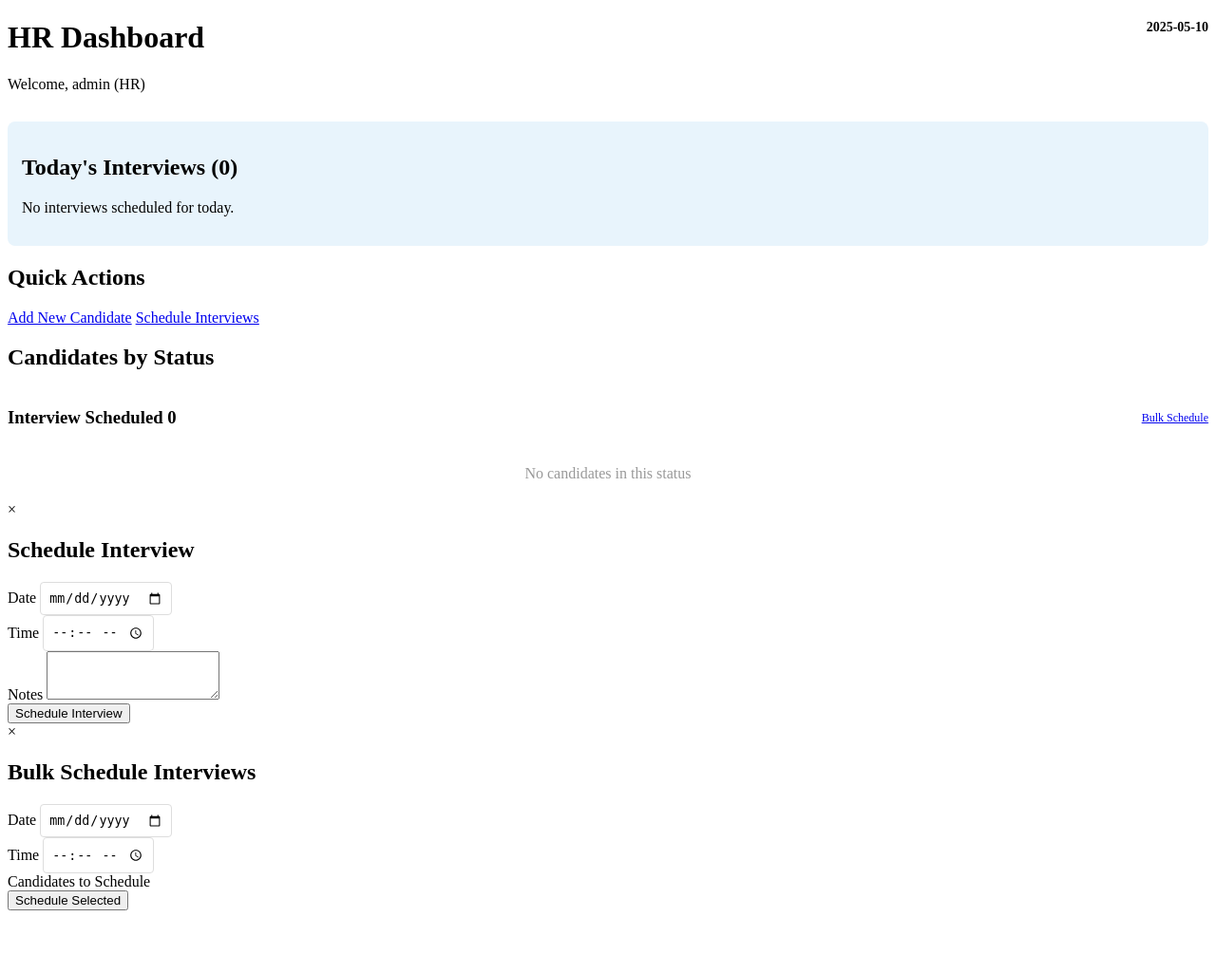
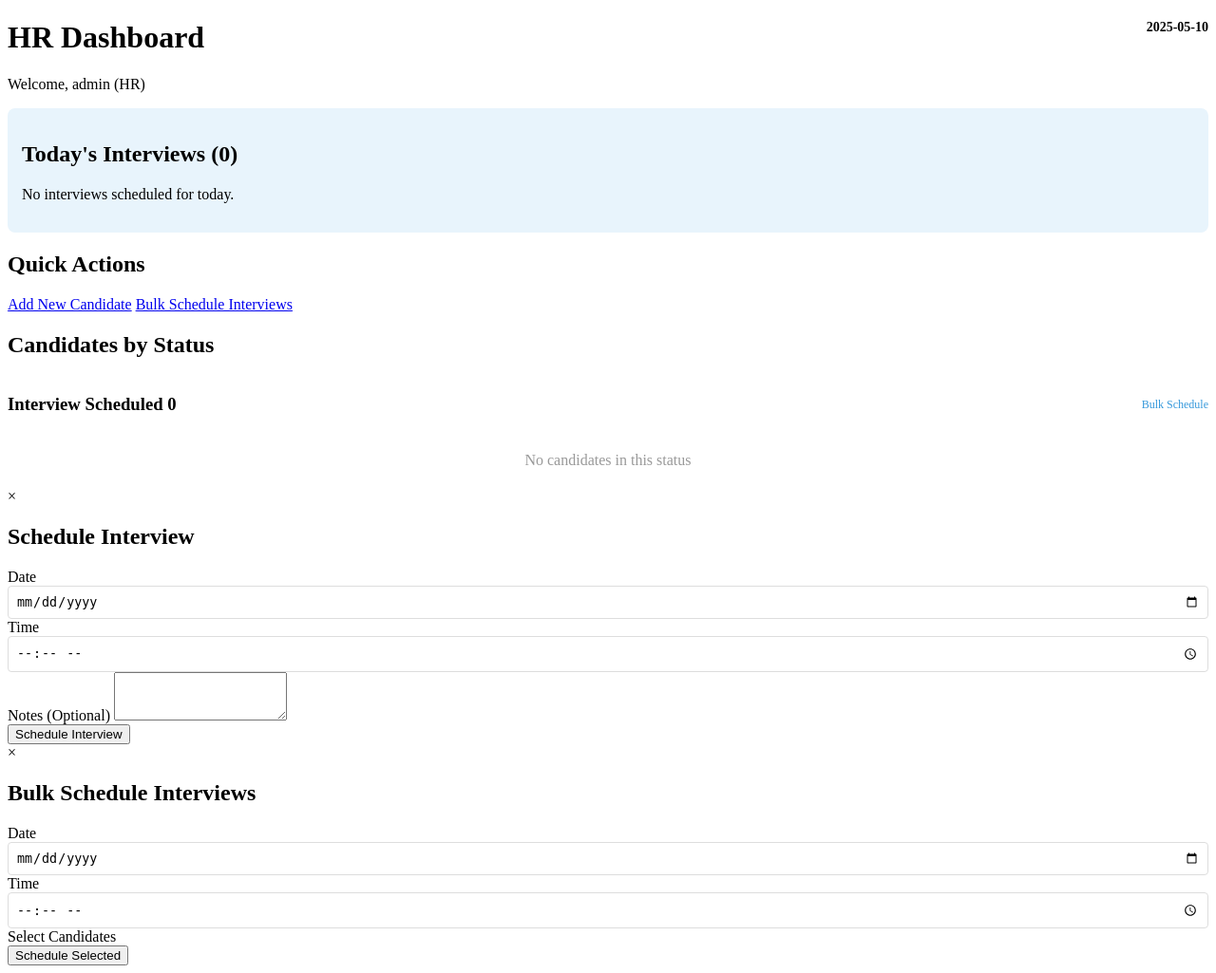
Before and after one commit to lokosmotos/daniexc, a Flask app: page /dashboard in a window 1280 px wide. Shown: the whole page at 95% size. Before the commit the page ends 959 px from the top, so only its background shows below. Run offline with Flask 2, Linux system fonts and the light colour scheme; a user stored in the database is signed in; data comes from the database, SQL or seed files in the repository; data that the repository does not hold is empty.

Commit message:
Update dashboard.html

```diff
--- a/templates/dashboard.html
+++ b/templates/dashboard.html
@@ -7,53 +7,60 @@
     <style>
         /* Previous styles remain the same */
 
-        /* Add these new styles */
-        .interview-section {
-            margin-top: 30px;
-            background: #e8f4fc;
+        /* New styles for interview scheduling */
+        .interview-info {
+            background-color: #f8f9fa;
+            padding: 10px;
+            border-radius: 5px;
+            margin-top: 8px;
+            font-size: 13px;
+        }
+        .interview-date {
+            font-weight: bold;
+            color: #e67e22;
+        }
+        .today-interviews {
+            background-color: #e8f4fc;
             padding: 15px;
             border-radius: 8px;
-        }
-        .today-interviews {
-            display: grid;
-            grid-template-columns: repeat(auto-fill, minmax(300px, 1fr));
-            gap: 15px;
-            margin-top: 15px;
+            margin-bottom: 20px;
         }
         .interview-card {
             background: white;
-            padding: 15px;
+            padding: 12px;
+            margin: 8px 0;
             border-radius: 6px;
-            box-shadow: 0 2px 4px rgba(0,0,0,0.1);
+            box-shadow: 0 1px 3px rgba(0,0,0,0.1);
         }
         .interview-time {
             font-weight: bold;
             color: #2c3e50;
-            margin-bottom: 5px;
-        }
-        .interview-candidate {
-            font-size: 16px;
-            margin-bottom: 3px;
-        }
-        .interview-position {
-            font-size: 14px;
-            color: #555;
         }
         .interview-actions {
-            margin-top: 10px;
+            margin-top: 8px;
+        }
+        .interview-actions a {
+            color: #3498db;
+            text-decoration: none;
+            margin-right: 10px;
+            font-size: 12px;
         }
         .date-picker {
             padding: 8px;
             border: 1px solid #ddd;
             border-radius: 4px;
-        }
-        .status-pool {
-            position: relative;
+            width: 100%;
+            box-sizing: border-box;
         }
         .pool-header {
             display: flex;
             justify-content: space-between;
             align-items: center;
+        }
+        .bulk-action {
+            font-size: 12px;
+            color: #3498db;
+            cursor: pointer;
         }
     </style>
 </head>
@@ -71,37 +78,33 @@
         {% endwith %}
 
         <!-- Today's Interviews Section -->
-        <div class="interview-section">
+        <div class="today-interviews">
             <h2>Today's Interviews ({{ today_interviews|length }})</h2>
             {% if today_interviews %}
-            <div class="today-interviews">
                 {% for candidate in today_interviews %}
                 <div class="interview-card">
-                    <div class="interview-time">
-                        {{ candidate.date_iv.strftime('%I:%M %p') if candidate.date_iv else 'Time not set' }}
+                    <div class="interview-time">{{ candidate.date_iv.strftime('%I:%M %p') }}</div>
+                    <div class="candidate-name">{{ candidate.name }}</div>
+                    <div class="candidate-details">
+                        {{ candidate.position }} | {{ candidate.branch }}
                     </div>
-                    <div class="interview-candidate">{{ candidate.name }}</div>
-                    <div class="interview-position">{{ candidate.position }} - {{ candidate.branch }}</div>
                     <div class="interview-actions">
                         <a href="#" onclick="openInterviewModal('{{ candidate.id }}')">Reschedule</a>
                         <a href="{{ url_for('view_candidate', candidate_id=candidate.id) }}">View Profile</a>
                     </div>
                 </div>
                 {% endfor %}
-            </div>
             {% else %}
-            <p>No interviews scheduled for today.</p>
+                <p>No interviews scheduled for today.</p>
             {% endif %}
         </div>
 
-        <!-- Quick Actions -->
         <div class="card">
             <h2>Quick Actions</h2>
             <a href="{{ url_for('add_candidate') }}" class="btn">Add New Candidate</a>
-            <a href="{{ url_for('schedule_interviews') }}" class="btn">Schedule Interviews</a>
+            <a href="#" onclick="openBulkScheduleModal()" class="btn">Bulk Schedule Interviews</a>
         </div>
 
-        <!-- Status Pools (existing code remains the same) -->
         <div class="card">
             <h2>Candidates by Status</h2>
             <div class="status-pools">
@@ -109,22 +112,24 @@
                 <div class="status-pool status-Interview-Scheduled">
                     <div class="pool-header">
                         <h3>Interview Scheduled <span class="status-badge">{{ status_counts.get('Interview Scheduled', 0) }}</span></h3>
-                        <a href="#" onclick="openBulkScheduleModal()" style="font-size: 12px;">Bulk Schedule</a>
+                        <span class="bulk-action" onclick="openBulkScheduleModal()">Bulk Schedule</span>
                     </div>
                     <div class="pool-content">
                         {% for candidate in candidates if candidate.status == 'Interview Scheduled' %}
                         <div class="candidate-card">
                             <div class="candidate-name">{{ candidate.name }}</div>
                             <div class="candidate-details">
-                                {{ candidate.position }}<br>
-                                {{ candidate.branch }}<br>
-                                <strong>Interview:</strong>
-                                {% if candidate.date_iv %}
-                                    {{ candidate.date_iv.strftime('%Y-%m-%d %I:%M %p') }}
-                                {% else %}
-                                    Not scheduled
-                                {% endif %}
+                                {{ candidate.position }} | {{ candidate.branch }}
                             </div>
+                            {% if candidate.date_iv %}
+                            <div class="interview-info">
+                                Scheduled: <span class="interview-date">{{ candidate.date_iv.strftime('%Y-%m-%d %I:%M %p') }}</span>
+                            </div>
+                            {% else %}
+                            <div class="interview-info">
+                                Not yet scheduled
+                            </div>
+                            {% endif %}
                             <div class="candidate-actions">
                                 <a href="#" onclick="event.stopPropagation();openInterviewModal('{{ candidate.id }}')">
                                     {{ 'Reschedule' if candidate.date_iv else 'Schedule' }}
@@ -162,7 +167,7 @@
                     <input type="time" id="interviewTime" name="interview_time" class="date-picker" required>
                 </div>
                 <div class="form-group">
-                    <label for="interviewNotes">Notes</label>
+                    <label for="interviewNotes">Notes (Optional)</label>
                     <textarea id="interviewNotes" name="interview_notes" rows="3"></textarea>
                 </div>
                 <button type="submit" class="btn">Schedule Interview</button>
@@ -185,7 +190,7 @@
                     <input type="time" id="bulkInterviewTime" name="interview_time" class="date-picker" required>
                 </div>
                 <div class="form-group">
-                    <label>Candidates to Schedule</label>
+                    <label>Select Candidates</label>
                     {% for candidate in candidates if candidate.status == 'Interview Scheduled' and not candidate.date_iv %}
                     <div style="margin: 5px 0;">
                         <input type="checkbox" name="candidate_ids" value="{{ candidate.id }}" id="candidate_{{ candidate.id }}">
```
